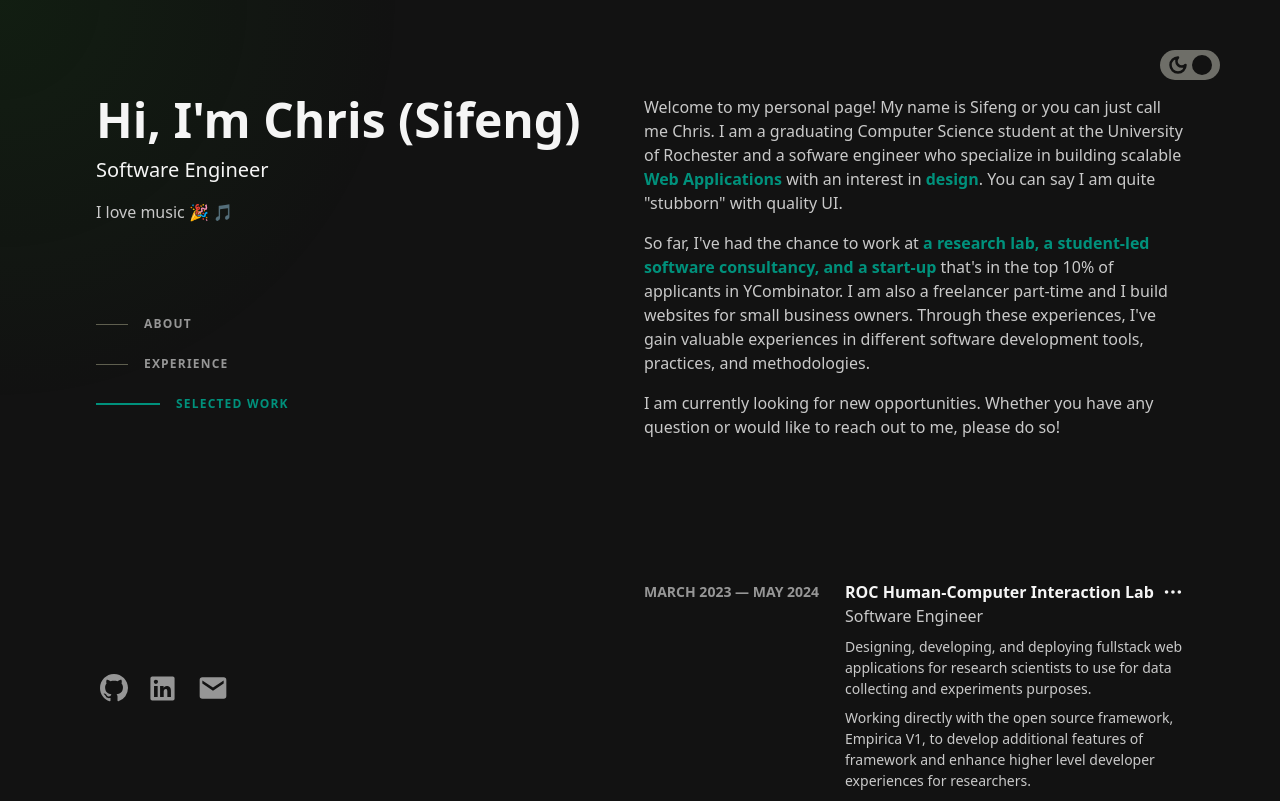
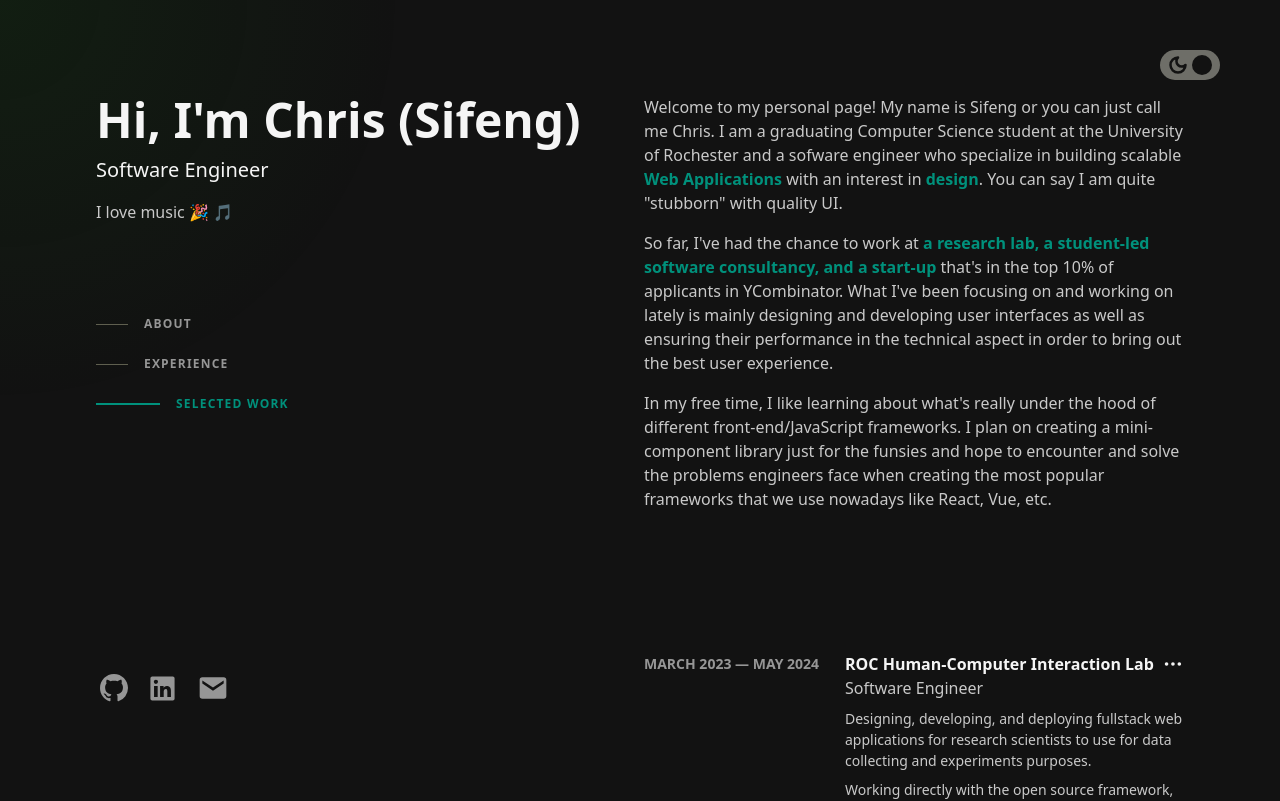
Before and after one commit to schen133/schen133.github.io, a Next.js app: page / in a window 1280 px wide. Shown: the top 801 px of the page. Built offline with nearby package versions, Linux system fonts and the light colour scheme.

Commit message:
refactor

```diff
--- a/src/components/forRightSide/about.js
+++ b/src/components/forRightSide/about.js
@@ -54,16 +54,21 @@ const About = () => {
             <span className="text-accent font-semibold">
               a research lab, a student-led software consultancy, and a start-up
             </span>{" "}
-            that's in the top 10% of applicants in YCombinator. I am also a
-            freelancer part-time and I build websites for small business owners.
-            Through these experiences, I've gain valuable experiences in
-            different software development tools, practices, and methodologies.
+            that's in the top 10% of applicants in YCombinator. What I've been
+            focusing on and working on lately is mainly designing and developing
+            user interfaces as well as ensuring their performance in the
+            technical aspect in order to bring out the best user experience.
           </p>
         </TextReveal2>
         <TextReveal4>
           {" "}
-          I am currently looking for new opportunities. Whether you have any
-          question or would like to reach out to me, please do so!
+          {/* I am currently looking for new opportunities. Whether you have any
+          question or would like to reach out to me, please do so! */}
+          In my free time, I like learning about what's really under the hood of
+          different front-end/JavaScript frameworks. I plan on creating a
+          mini-component library just for the funsies and hope to encounter and
+          solve the problems engineers face when creating the most popular
+          frameworks that we use nowadays like React, Vue, etc.
         </TextReveal4>
       </div>
     </section>
--- a/src/components/forRightSide/experience.js
+++ b/src/components/forRightSide/experience.js
@@ -64,6 +64,7 @@ const Experience = () => {
       skills: [
         "React",
         "NextJS",
+        "Django",
         "JavaSript",
         "TailwindCSS",
         "Framer Motion",
```
